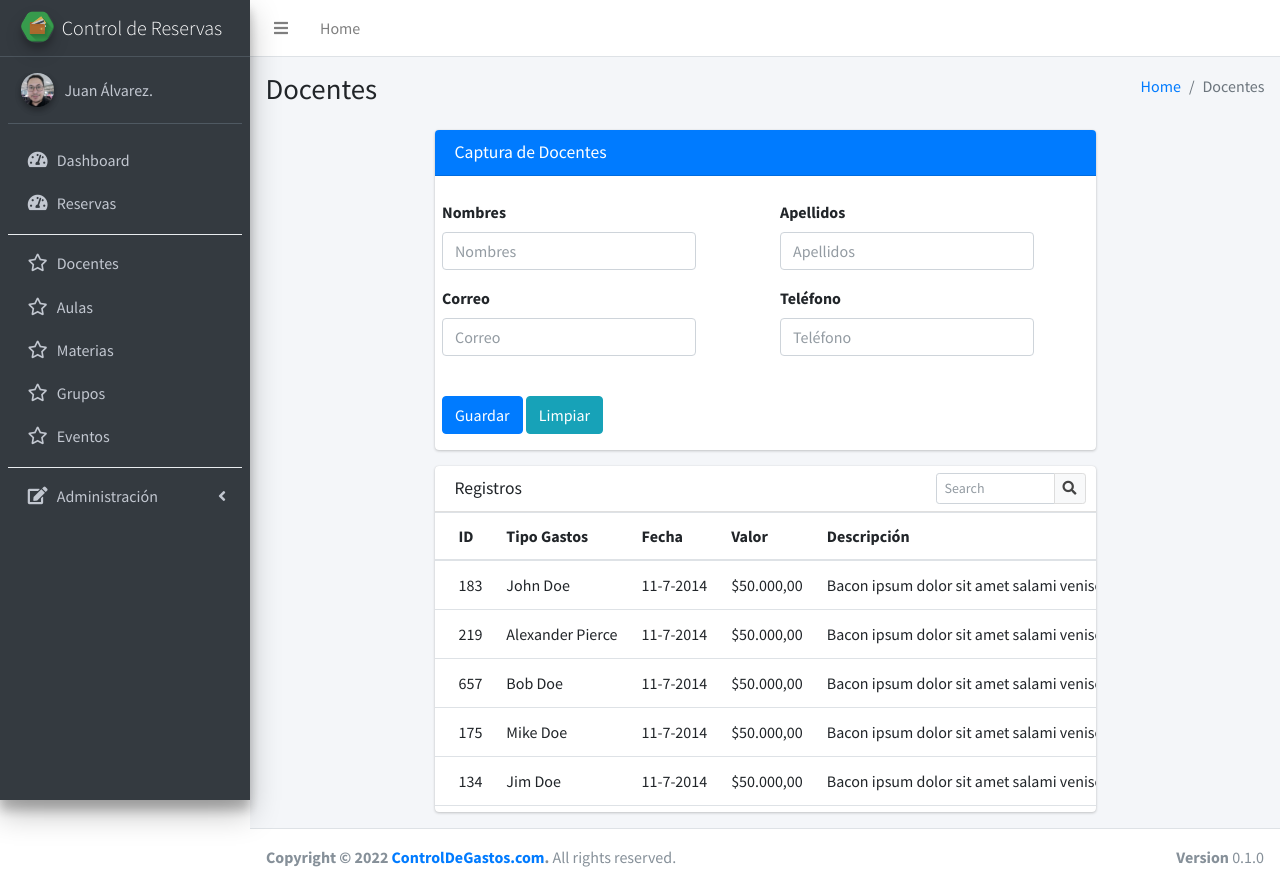
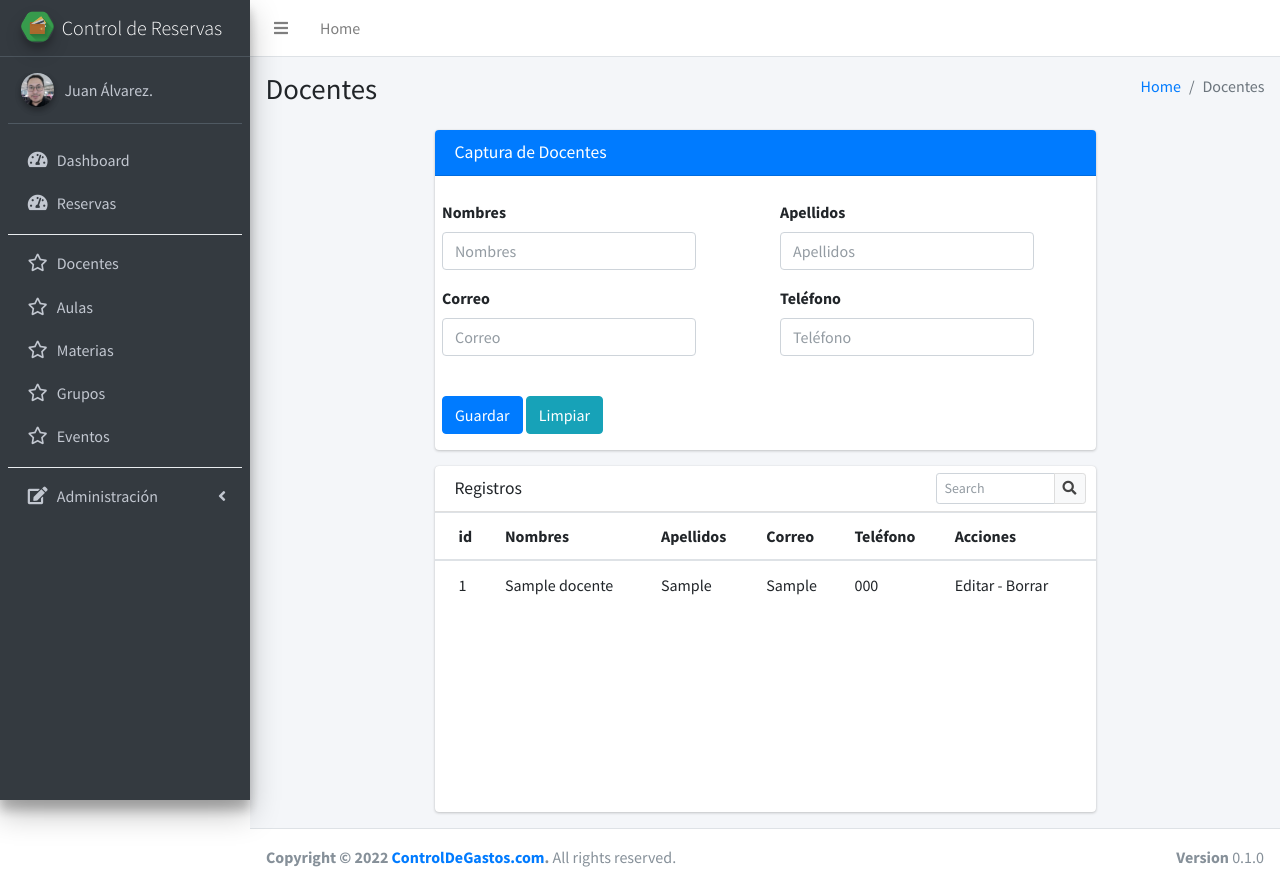
Before and after one commit to JuanKAlvarez/reserva-horario-aula, a PHP site: page / in a window 1280 px wide. Run offline with PHP 8.4, Linux system fonts and the light colour scheme; tables that the repository leaves empty hold one stand-in row (values such as "Sample post"); some libraries are stand-ins or nearby versions.

Commit message:
MVC - Listar Docentes

```diff
--- a/ajax/docentesAjax.php
+++ b/ajax/docentesAjax.php
@@ -8,10 +8,10 @@ require_once "../controllers/docentesController.php";
 
 $objDocente = new docentesController();
 $method     = $_POST['method'];
-$dataForm   = $_POST['result'];
 
 switch ($method){
     case 'guardar':
+        $dataForm   = $_POST['result'];
         $objDocente->nombres   = $dataForm["nombres"];
         $objDocente->apellidos = $dataForm["apellidos"];
         $objDocente->telefono  = $dataForm["telefono"];
@@ -28,6 +28,22 @@ switch ($method){
         }
         // nos quedamos en el  minuto 21:39 del video
         break;
+    case 'listar':
+        $list =  $objDocente->ListarDocente();
+        $tabla = '';
+        foreach ($list as $key ){
+            $tabla .= '
+                    <tr>
+                        <td>'.$key['id'].'</td>
+                        <td>'.$key['nombres'].'</td>
+                        <td>'.$key['apellidos'].'</td>
+                        <td>'.$key['correo'].'</td>
+                        <td>'.$key['telefono'].'</td>
+                        <td> Editar  -  Borrar </td>
+                    </tr>';
+        }
+        echo $tabla;
+        break;
     default:
         #code
         break;
--- a/controllers/docentesController.php
+++ b/controllers/docentesController.php
@@ -10,5 +10,8 @@ class docentesController extends docentesModel {
     public static function guardarDocente(docentesController $objDocente){
         return docentesModel::guardarDocente($objDocente);
     }
+    public static function ListarDocente(){
+        return docentesModel::listarDocente();
+    }
 
 }
--- a/models/docentesModel.php
+++ b/models/docentesModel.php
@@ -21,6 +21,17 @@ class docentesModel extends PDODB{
 
     }
 
+    protected static function listarDocente(){
+        $con = new PDODB();
+        $res = $con->connect()->prepare('SELECT * FROM tbl_docentes ORDER BY id DESC');
+        $res->execute();
+        $data = array();
+        while ($row = $res->fetch(PDO::FETCH_ASSOC)) {
+            array_push($data , $row);
+        }
+        return $data;
+    }
+
 
 
 }
--- a/views/dist/js/script.js
+++ b/views/dist/js/script.js
@@ -15,6 +15,23 @@ const saveForm =  (parForm )  =>  {
         },
         success : function(resp){
             alert(resp);
+        }
+    });
+    listTabla(parForm);
+    const formulario = document.getElementById("Formulario");
+    formulario.reset();
+
+}
+
+const listTabla =  (parTabla )  =>  {
+    let ruta = obtenerRuta(parTabla);
+    $.ajax({
+        type    : "POST",
+        url     : ruta,
+        data    : { 'method'  : 'listar' },
+        success : function(resp){
+            $('tbody').text('');
+            $('tbody').html(resp);
         }
     });
 
--- a/views/pages/docentes.php
+++ b/views/pages/docentes.php
@@ -129,82 +129,19 @@ $page = "Docentes";
                                     </div>
                                     <!-- /.card-header -->
                                     <div class="card-body table-responsive p-0" style="height: 300px;">
-                                    <table class="table table-head-fixed text-nowrap">
+                                    <table id="tabla" class="table table-head-fixed text-nowrap">
                                         <thead>
                                         <tr>
-                                            <th>ID</th>
-                                            <th>Tipo Gastos</th>
-                                            <th>Fecha</th>
-                                            <th>Valor</th>
-                                            <th>Descripción</th>
-                                            <th>Estado</th>
+                                            <th>id</th>
+                                            <th>Nombres</th>
+                                            <th>Apellidos</th>
+                                            <th>Correo</th>
+                                            <th>Teléfono</th>
+                                            <th>Acciones</th>
                                         </tr>
                                         </thead>
                                         <tbody>
-                                        <tr>
-                                            <td>183</td>
-                                            <td>John Doe</td>
-                                            <td>11-7-2014</td>
-                                            <td>$50.000,00</td>
-                                            <td>Bacon ipsum dolor sit amet salami venison chicken flank fatback doner.</td>
-                                            <td><span class="tag tag-success">Approved</span></td>
-                                        </tr>
-                                        <tr>
-                                            <td>219</td>
-                                            <td>Alexander Pierce</td>
-                                            <td>11-7-2014</td>
-                                            <td>$50.000,00</td>
-                                            <td>Bacon ipsum dolor sit amet salami venison chicken flank fatback doner.</td>
-                                            <td><span class="tag tag-warning">Pending</span></td>
-                                        </tr>
-                                        <tr>
-                                            <td>657</td>
-                                            <td>Bob Doe</td>
-                                            <td>11-7-2014</td>
-                                            <td>$50.000,00</td>
-                                            <td>Bacon ipsum dolor sit amet salami venison chicken flank fatback doner.</td>
-                                            <td><span class="tag tag-primary">Approved</span></td>
-                                        </tr>
-                                        <tr>
-                                            <td>175</td>
-                                            <td>Mike Doe</td>
-                                            <td>11-7-2014</td>
-                                            <td>$50.000,00</td>
-                                            <td>Bacon ipsum dolor sit amet salami venison chicken flank fatback doner.</td>
-                                            <td><span class="tag tag-danger">Denied</span></td>
-                                        </tr>
-                                        <tr>
-                                            <td>134</td>
-                                            <td>Jim Doe</td>
-                                            <td>11-7-2014</td>
-                                            <td>$50.000,00</td>
-                                            <td>Bacon ipsum dolor sit amet salami venison chicken flank fatback doner.</td>
-                                            <td><span class="tag tag-success">Approved</span></td>
-                                        </tr>
-                                        <tr>
-                                            <td>494</td>
-                                            <td>Victoria Doe</td>
-                                            <td>11-7-2014</td>
-                                            <td>$50.000,00</td>
-                                            <td>Bacon ipsum dolor sit amet salami venison chicken flank fatback doner.</td>
-                                            <td><span class="tag tag-warning">Pending</span></td>
-                                        </tr>
-                                        <tr>
-                                            <td>832</td>
-                                            <td>Michael Doe</td>
-                                            <td>11-7-2014</td>
-                                            <td>$50.000,00</td>
-                                            <td>Bacon ipsum dolor sit amet salami venison chicken flank fatback doner.</td>
-                                            <td><span class="tag tag-primary">Approved</span></td>
-                                        </tr>
-                                        <tr>
-                                            <td>982</td>
-                                            <td>Rocky Doe</td>
-                                            <td>11-7-2014</td>
-                                            <td>$50.000,00</td>
-                                            <td>Bacon ipsum dolor sit amet salami venison chicken flank fatback doner.</td>
-                                            <td><span class="tag tag-danger">Denied</span></td>
-                                        </tr>
+
                                         </tbody>
                                     </table>
                                     </div>
@@ -220,3 +157,9 @@ $page = "Docentes";
                 </div><!-- /.container-fluid -->
             </section>
             <!-- /.content Main content-->
+            <!-- Scripts  pra el Docente-->
+            <script>
+                $(document).ready(function(){
+                    listTabla('docentes');
+                });
+            </script>
```
